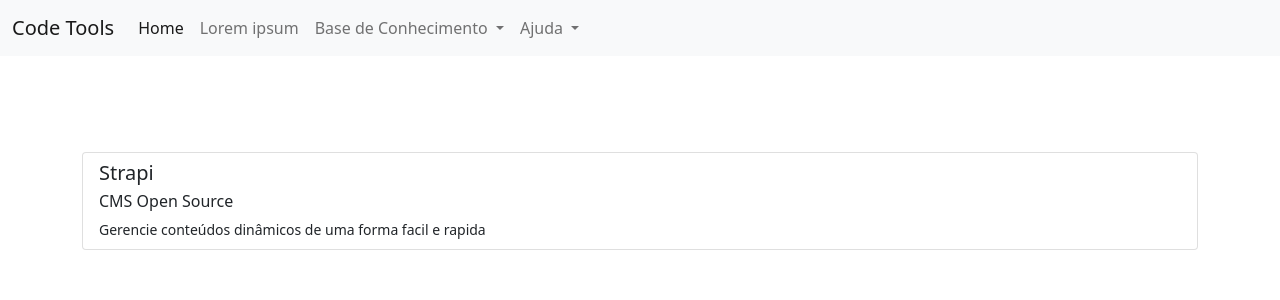
After one commit to LucasTor/codetools, a Django app: page /knowledge/open-source-tools in a window 1280 px wide. The commit adds this page. Shown: the top 300 px of the page. Run offline with Django 4.2, Linux system fonts and the light colour scheme; some libraries are stand-ins or nearby versions.

Commit message:
Add makefile and open source tools menu

```diff
--- a/codetools/core/templates/menu.html
+++ b/codetools/core/templates/menu.html
@@ -19,6 +19,7 @@
                     </a>
                     <ul class="dropdown-menu" aria-labelledby="navbarDropdown">
                         <li><a class="dropdown-item" href="{% url 'knowledge:apis' %}">APIs Divertidas</a></li>
+                        <li><a class="dropdown-item" href="{% url 'knowledge:open-source-tools' %}">Ferramentas Open Source</a></li>
                     </ul>
                 </li>
                 <li class="nav-item dropdown">
--- /dev/null
+++ b/codetools/knowledge/templates/open_source_tools.html
@@ -0,0 +1,22 @@
+{% extends 'base.html' %}
+{% load static %}
+{% block body %}
+<div class="px-4 py-5 my-5">
+  <div class="container">
+    <div class="list-group">
+      <a
+        href="https://strapi.io/"
+        class="list-group-item list-group-item-action"
+        target="_blank"
+        aria-current="true"
+      >
+        <div class="d-flex w-100 justify-content-between">
+          <h5 class="mb-1">Strapi</h5>
+        </div>
+        <p class="mb-1">CMS Open Source</p>
+        <small>Gerencie conteúdos dinâmicos de uma forma facil e rapida</small>
+      </a>
+    </div>
+  </div>
+</div>
+{% endblock %}
--- a/codetools/knowledge/urls.py
+++ b/codetools/knowledge/urls.py
@@ -1,8 +1,9 @@
 from django.urls import path
-from codetools.knowledge.views import apis
+from codetools.knowledge.views import apis, open_source_tools
 
 app_name = "knowledge"
 
 urlpatterns = [
-    path('', apis, name="apis"),
+    path('apis', apis, name="apis"),
+    path('open-source-tools', open_source_tools, name="open-source-tools"),
 ]
--- a/codetools/knowledge/views.py
+++ b/codetools/knowledge/views.py
@@ -2,3 +2,6 @@
 
 def apis(request):
     return render(request, "apis.html")
+
+def open_source_tools(request):
+    return render(request, "open_source_tools.html")
```
Also changed, not shown: README.md, 1 other file.
